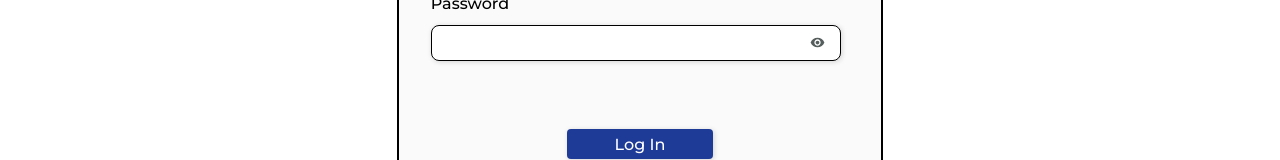
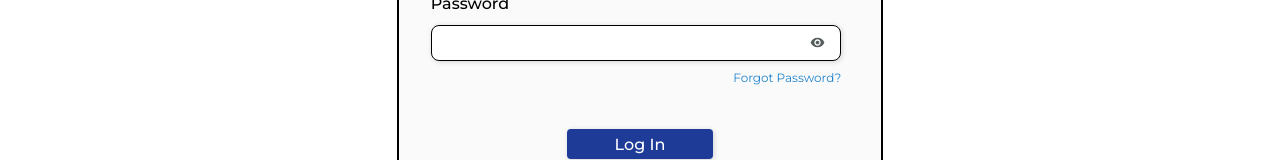
Before and after one commit to Ayinkeeeee/Tourify, a React (Create React App) app: page /log_in in a window 1280 px wide. Shown: the part 358-518 px from the top of the page. Built offline with nearby package versions, Linux system fonts and the light colour scheme.

Commit message:
added basic sign in functionality

```diff
--- a/src/css/App.css
+++ b/src/css/App.css
@@ -1659,6 +1659,21 @@ main #newsletter button {
   top: 0.75rem;
   right: 1.5rem;
 }
+.signup-form .passwordInput > div a, .login-form .passwordInput > div a {
+  position: absolute;
+  bottom: -0.25rem;
+  right: 0.5rem;
+  color: #1F83CB;
+  font-size: 0.75rem;
+  text-align: right;
+  cursor: pointer;
+  transition: all 100ms;
+}
+.signup-form .passwordInput > div a:hover, .login-form .passwordInput > div a:hover {
+  color: #1F3B98;
+  font-weight: 500;
+  transform: translateX(0);
+}
 .signup-form input, .login-form input {
   width: 98%;
   border-radius: 0.5rem;
@@ -1683,6 +1698,13 @@ main #newsletter button {
   transition: transform 1s;
   font-size: 1rem;
   font-weight: 500;
+  cursor: pointer;
+}
+.signup-form .account button:hover, .login-form .account button:hover {
+  background: #284bc2;
+}
+.signup-form .account button:active, .login-form .account button:active {
+  background: #1b3383;
 }
 .signup-form .account p, .login-form .account p {
   font-size: 0.8rem;
--- a/src/css/Forms.css
+++ b/src/css/Forms.css
@@ -31,6 +31,21 @@
   top: 0.75rem;
   right: 1.5rem;
 }
+.signup-form .passwordInput > div a, .login-form .passwordInput > div a {
+  position: absolute;
+  bottom: -0.25rem;
+  right: 0.5rem;
+  color: #1F83CB;
+  font-size: 0.75rem;
+  text-align: right;
+  cursor: pointer;
+  transition: all 100ms;
+}
+.signup-form .passwordInput > div a:hover, .login-form .passwordInput > div a:hover {
+  color: #1F3B98;
+  font-weight: 500;
+  transform: translateX(0);
+}
 .signup-form input, .login-form input {
   width: 98%;
   border-radius: 0.5rem;
@@ -55,6 +70,13 @@
   transition: transform 1s;
   font-size: 1rem;
   font-weight: 500;
+  cursor: pointer;
+}
+.signup-form .account button:hover, .login-form .account button:hover {
+  background: #284bc2;
+}
+.signup-form .account button:active, .login-form .account button:active {
+  background: #1b3383;
 }
 .signup-form .account p, .login-form .account p {
   font-size: 0.8rem;
--- a/src/pages/ForgotPassword.jsx
+++ b/src/pages/ForgotPassword.jsx
@@ -1,15 +1,20 @@
-import eyeSlash from '../assets/icons/visibility_off.svg'
-import eye from '../assets/icons/eye.svg'
-import Header from '../components/sections/Header'
-import Footer from '../components/sections/Footer'
-import { motion } from 'framer-motion'
-import { toast } from 'react-toastify'
-import { useState } from "react"
-import { Link } from "react-router-dom";
+// import eyeSlash from '../assets/icons/visibility_off.svg'
+// import eye from '../assets/icons/eye.svg'
+// import Header from '../components/sections/Header'
+// import Footer from '../components/sections/Footer'
+// import { motion } from 'framer-motion'
+// import { toast } from 'react-toastify'
+// import { useState } from "react"
+// import { Link } from "react-router-dom";
 
 function ForgotPassword() {
   return (
-    <div>ForgotPassword</div>
+    <div>
+      {/* <Header/> */}
+      <main>
+        <h1>ForgotPassword</h1>
+      </main>
+    </div>
   )
 }
 
--- a/src/pages/LogIn.jsx
+++ b/src/pages/LogIn.jsx
@@ -6,6 +6,7 @@ import { motion } from 'framer-motion'
 import { toast } from 'react-toastify'
 import { useState } from "react"
 import { Link } from "react-router-dom"
+import { getAuth, signInWithEmailAndPassword } from "firebase/auth"
 
 export default function LogIn() {
 
@@ -13,6 +14,8 @@ export default function LogIn() {
         email: '',
         password: ''
     })
+
+    const { email, password } = form;
 
     const [showPassword, setShowPassword] = useState(false)
 
@@ -23,10 +26,19 @@ export default function LogIn() {
         })
     }
 
-    const handleSubmit = (e) => {
+    const handleSubmit = async (e) => {
         e.preventDefault()
-        toast.success(`Welcome back ${form.email}`)
-        console.log(form)
+
+        try{
+            const auth = getAuth();
+            const userCredentials = await signInWithEmailAndPassword(auth, email, password)
+
+            const user = userCredentials.user;
+            console.log(user)
+            toast.success("Welcome back")
+        }catch(err){
+            toast.error("Login Failed");
+        }
     }
 
     return(
@@ -41,14 +53,16 @@ export default function LogIn() {
                     <h1>LOG IN</h1>
                     <div>
                         <label htmlFor="email">Email</label>
-                        <input type="email" name="email" placeholder="johndoe@email.com" required value={form.email || ''} onChange={handleChange}/>
+                        <input type="email" name="email" placeholder="johndoe@email.com" required value={email || ''} onChange={handleChange}/>
                     </div>
                     <div className='passwordInput'>
                         <label htmlFor="password">Password</label>
                         <div>
-                            <input type={showPassword ? 'text' : 'password'} name="password" required value={form.password || ''} onChange={handleChange}/>
+                            <input type={showPassword ? 'text' : 'password'} name="password" required value={password || ''} onChange={handleChange}/>
                             <img src={showPassword ? eyeSlash : eye} type="button" onClick={() => setShowPassword(!showPassword)}/>
+                            <Link to='/forgot_pass'>Forgot Password?</Link>
                         </div>
+
                     </div>
                     <div className="account">
                     <button>Log In</button>
--- a/src/utils/AnimatedRoutes.js
+++ b/src/utils/AnimatedRoutes.js
@@ -7,6 +7,7 @@ import TourGuides from "../pages/TourGuides"
 import ContactUs from "../pages/ContactUs"
 import SignUp from "../pages/SignUp"
 import LogIn from "../pages/LogIn"
+import ForgotPassword from "../pages/ForgotPassword"
 import LocationFull from "../pages/templates/LocationFull"
 import Profile from "../pages/Profile"
 import { Route, Routes, useLocation } from "react-router-dom"
@@ -29,6 +30,7 @@ function AnimatedRoutes() {
             <Route path='/sign_up' element={<SignUp/>} />
             <Route path='/log_in' element={<LogIn/>} />
             <Route path='/profile' element={<Profile/>} />
+            <Route path="/forgot_pass" element={<ForgotPassword/>}/>
         </Routes>
     </AnimatePresence>
   )
```
Also changed, not shown: src/firebase.config.js (+8 -1 lines), src/scss/Forms.scss (+26 -0 lines), src/pages/templates/Category.jsx (indentation only), 2 other files (tests, documents, lock files or other folders).
